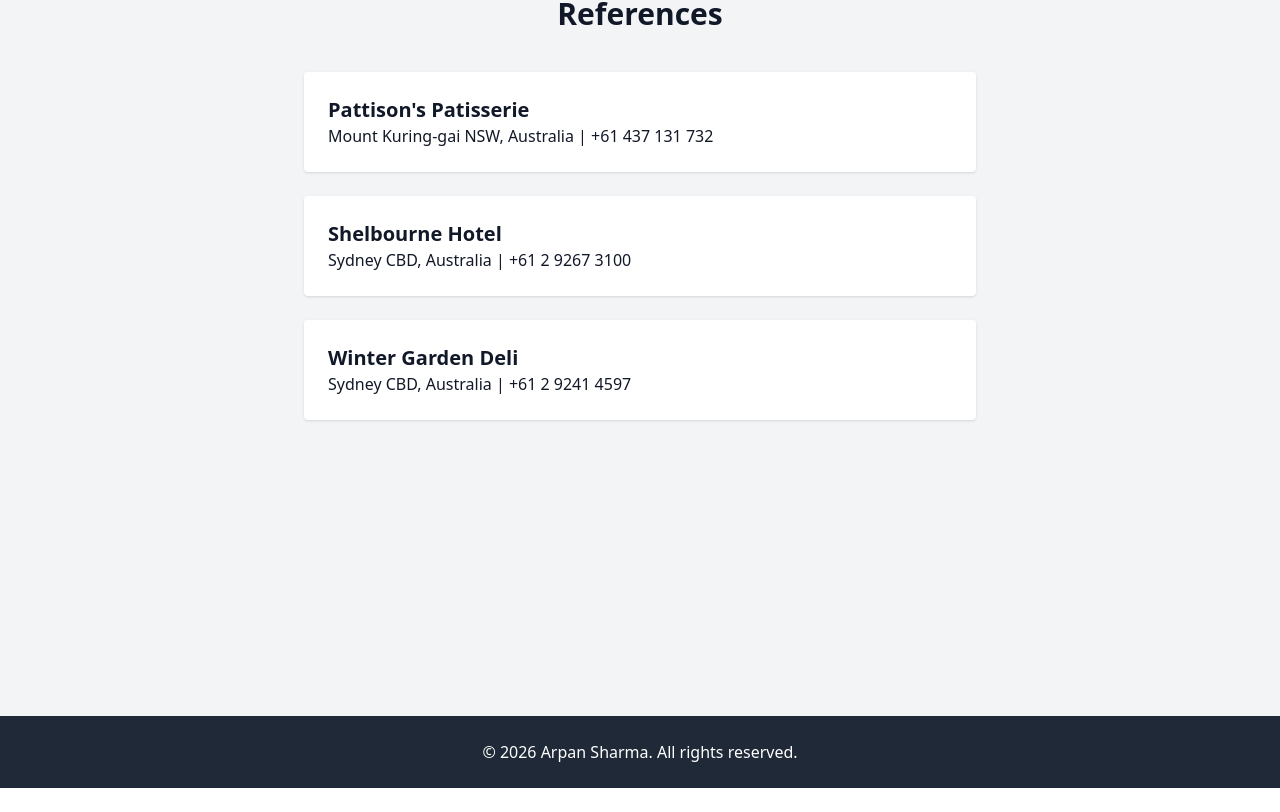
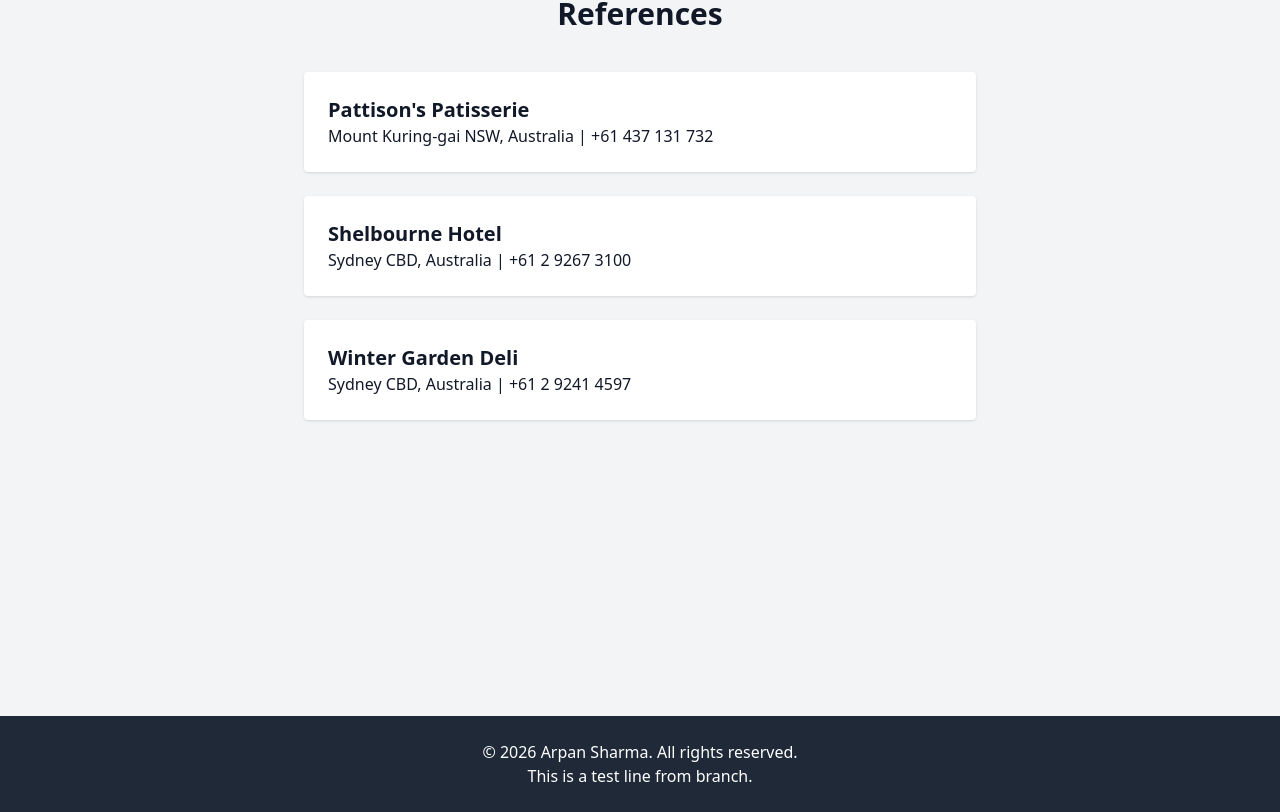
Before and after one commit to arpan260/my-portfolio, a React (Create React App) app: page / in a window 1280 px wide. Shown: the part 2548-3360 px from the top of the page. Before the commit the page ends 3336 px from the top, so only its background shows below. Built offline with nearby package versions, Linux system fonts and the light colour scheme.

Commit message:
Added test line in branch

```diff
--- a/src/App.js
+++ b/src/App.js
@@ -160,6 +160,8 @@
       {/* Footer */}
       <footer className="bg-gray-800 text-white py-6 text-center">
         <p>&copy; 2026 Arpan Sharma. All rights reserved.</p>
+        <p>This is a test line from branch.</p>
+
       </footer>
     </div>
   );
```
